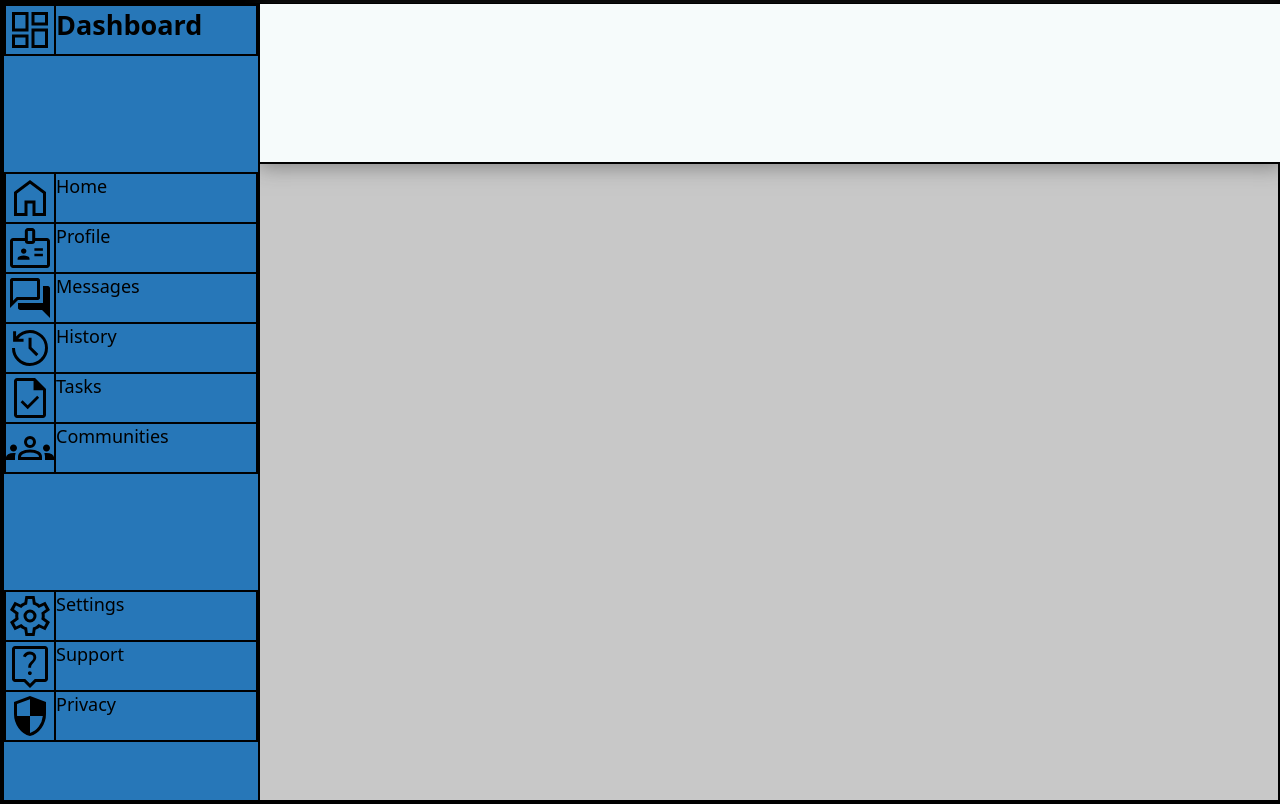
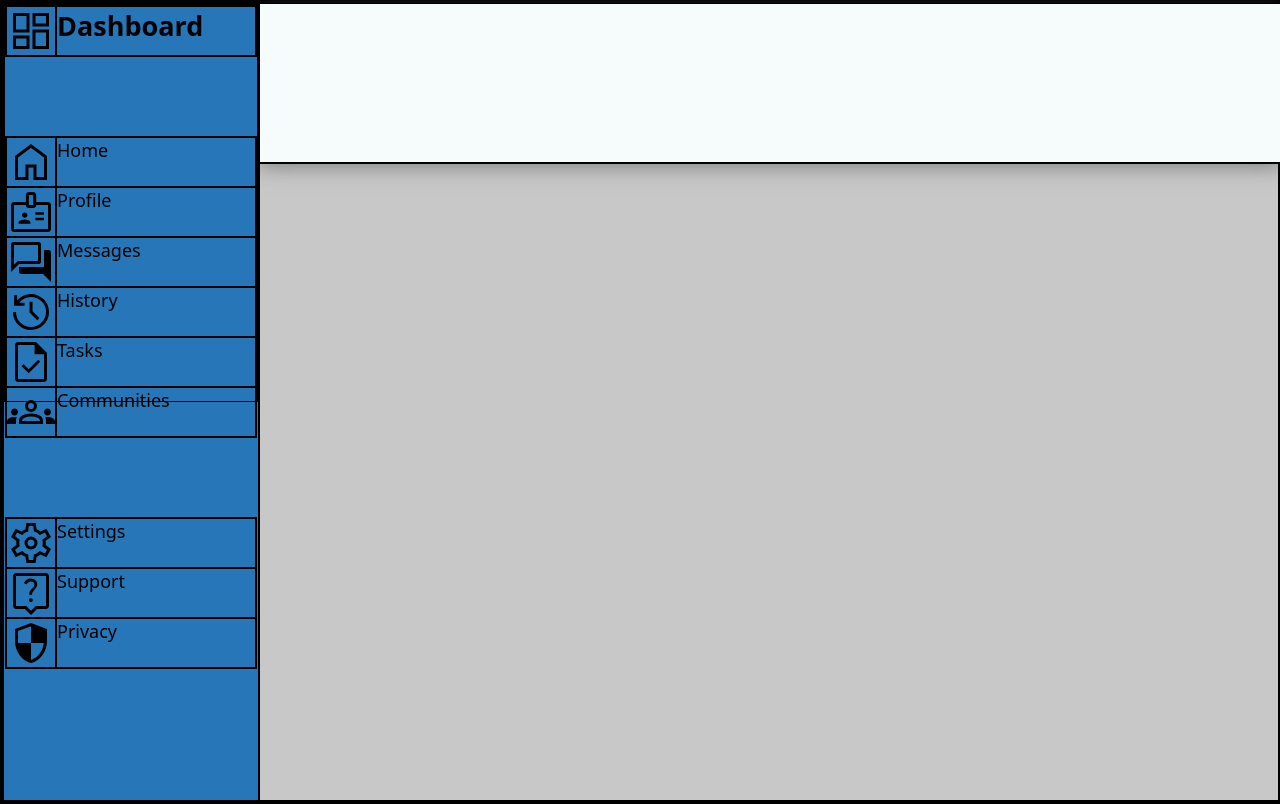
Before and after one commit to orzcode/grid-dash, a plain HTML site: page index.html in a window 1280 px wide. Drawn offline with Linux system fonts and the light colour scheme.

Commit message:
sidebar row-gaps WIP

```diff
--- a/index.html
+++ b/index.html
@@ -12,6 +12,8 @@
 <body>
 <div class="container">
     <div class="sidebar">
+
+        <div class="sidebarContents">
         <div class="sidebarTitle"><img src="dashboard.svg"><h2>Dashboard</h2></div>
         <ul class="sidebarUL1">
             <img src="home.svg"><li>Home</li>
@@ -26,6 +28,7 @@
             <img src="help.svg"><li>Support</li>
             <img src="security.svg"><li>Privacy</li>
         </ul>
+        </div>
     </div>
 
 
--- a/styles.css
+++ b/styles.css
@@ -5,7 +5,29 @@
     border: 1px solid black;
 }
 
+html {
+    background-color: rgb(200, 200, 200);
+    font-size: 62.5%; /* FONTSIZE TRICK-- 1 rem = 10 px here, usually 1 rem = 16px */
+    font-family: system-ui, -apple-system, BlinkMacSystemFont, 'Segoe UI', Roboto, Oxygen, Ubuntu, Cantarell, 'Open Sans', 'Helvetica Neue', sans-serif;
+}
+
+body {
+    font-size: 1.8rem; /* FONTSIZE TRICK-- 1 rem = 10 px here, usually 1 rem = 16px */
+}
+
+li {
+    list-style-type: none;
+}
+
 /* SIDEBAR BEGINS HERE */
+
+.sidebarContents {
+    display: grid;
+    height: 50%;
+    /* grid-template-rows: auto minmax(10%, 11%) auto minmax(10%, 11%) auto; */
+    row-gap: 10%;
+}
+
 .sidebarTitle {
     display: grid;
     grid-template-columns: 1fr 5fr;
@@ -25,24 +47,15 @@
     grid-row: 5 / 6;
 }
 
-.sidebar>ul>li {
+/* .sidebar>ul>li {
     list-style-type: none;
     grid-column: 2;
 }
 .sidebar>ul>img {
     grid-column: 1;
-}
+} */
+
 /* SIDEBAR ENDS HERE */
-
-html {
-    background-color: rgb(200, 200, 200);
-    font-size: 62.5%; /* FONTSIZE TRICK-- 1 rem = 10 px here, usually 1 rem = 16px */
-    font-family: system-ui, -apple-system, BlinkMacSystemFont, 'Segoe UI', Roboto, Oxygen, Ubuntu, Cantarell, 'Open Sans', 'Helvetica Neue', sans-serif;
-}
-
-body {
-    font-size: 1.8rem; /* FONTSIZE TRICK-- 1 rem = 10 px here, usually 1 rem = 16px */
-}
 
 .container {
     display: grid;
@@ -58,8 +71,6 @@ body {
     grid-row: 1 / 3;
     z-index: 2;
     display: grid;
-    align-items: start;
-
 }
 
 .header {
```
